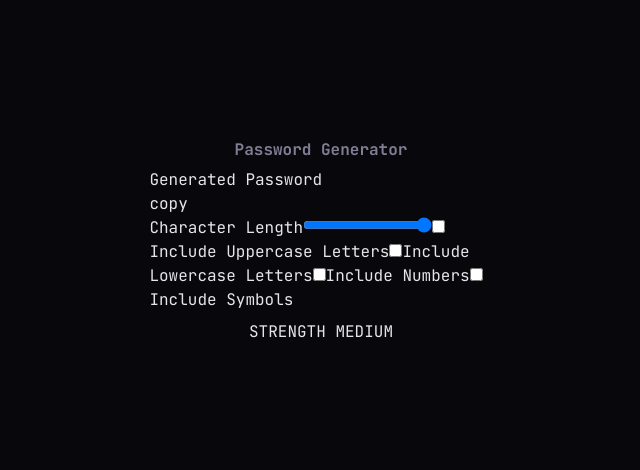
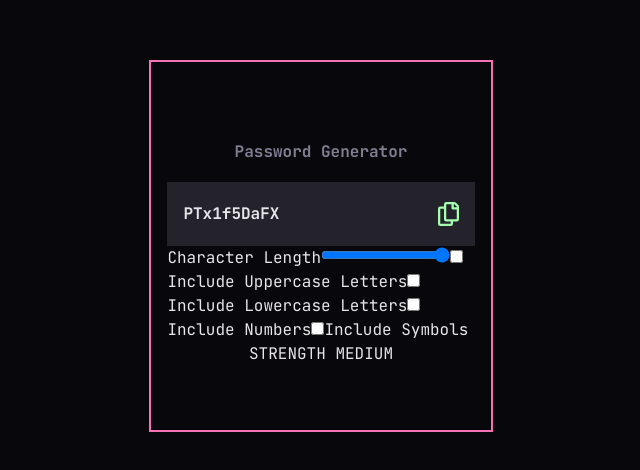
Before and after one commit to Tripouille/fm-password-generator-app, a Next.js app: page / in a window 1280 px wide. Shown: the part 154-624 px from the top of the page, without its empty margins (319-959 px from the left). Built offline with nearby package versions, Linux system fonts and the light colour scheme.

Commit message:
feat: create password-output

```diff
--- a/src/app/page.tsx
+++ b/src/app/page.tsx
@@ -1,14 +1,20 @@
+import { CopyToClipboardSVG } from "@/components/CopyToClipboardSVG";
+
 export default function Home() {
   return (
-    <article className="flex max-w-[21.45rem] flex-col items-center gap-2">
-      <h1 className="font-bold leading-tight text-gray-base">
+    <article className="flex max-w-[21.45rem] flex-col items-center border-2 border-pink-400 px-4 py-16">
+      <h1 className="pb-5 pt-4 font-bold leading-tight text-gray-base">
         Password Generator
       </h1>
 
       <form id="generate-password">
-        <output htmlFor="character-length include-uppercase-letters include-lowercase-letters include-numbers include-symbols">
-          <p>Generated Password</p>
-          copy
+        <output
+          id="password-output"
+          className="flex items-center justify-between bg-gray-dark p-4 font-bold leading-loose"
+          htmlFor="character-length include-uppercase-letters include-lowercase-letters include-numbers include-symbols"
+        >
+          <p>PTx1f5DaFX</p>
+          <CopyToClipboardSVG />
         </output>
         <div>
           <label>
@@ -36,6 +42,7 @@
       </form>
 
       <output
+       id="strength-output"
         form="generate-password"
         htmlFor="character-length include-uppercase-letters include-lowercase-letters include-numbers include-symbols"
       >
--- /dev/null
+++ b/src/components/CopyToClipboardSVG.tsx
@@ -0,0 +1,18 @@
+import { PropsWithClassName } from "@/utils/types";
+
+export const CopyToClipboardSVG = ({ className }: PropsWithClassName) => {
+  return (
+    <svg
+      width="21"
+      height="24"
+      xmlns="http://www.w3.org/2000/svg"
+      className={className}
+    >
+      <title>Copy to clipboard</title>
+      <path
+        d="M20.341 3.091 17.909.659A2.25 2.25 0 0 0 16.319 0H8.25A2.25 2.25 0 0 0 6 2.25V4.5H2.25A2.25 2.25 0 0 0 0 6.75v15A2.25 2.25 0 0 0 2.25 24h10.5A2.25 2.25 0 0 0 15 21.75V19.5h3.75A2.25 2.25 0 0 0 21 17.25V4.682a2.25 2.25 0 0 0-.659-1.591ZM12.469 21.75H2.53a.281.281 0 0 1-.281-.281V7.03a.281.281 0 0 1 .281-.281H6v10.5a2.25 2.25 0 0 0 2.25 2.25h4.5v1.969a.282.282 0 0 1-.281.281Zm6-4.5H8.53a.281.281 0 0 1-.281-.281V2.53a.281.281 0 0 1 .281-.281H13.5v4.125c0 .621.504 1.125 1.125 1.125h4.125v9.469a.282.282 0 0 1-.281.281Zm.281-12h-3v-3h.451c.075 0 .147.03.2.082L18.667 4.6a.283.283 0 0 1 .082.199v.451Z"
+        fill="#A4FFAF"
+      />
+    </svg>
+  );
+};
--- /dev/null
+++ b/src/utils/types.ts
@@ -0,0 +1,3 @@
+export type PropsWithClassName<T = unknown> = T & {
+  className?: string;
+};
```
